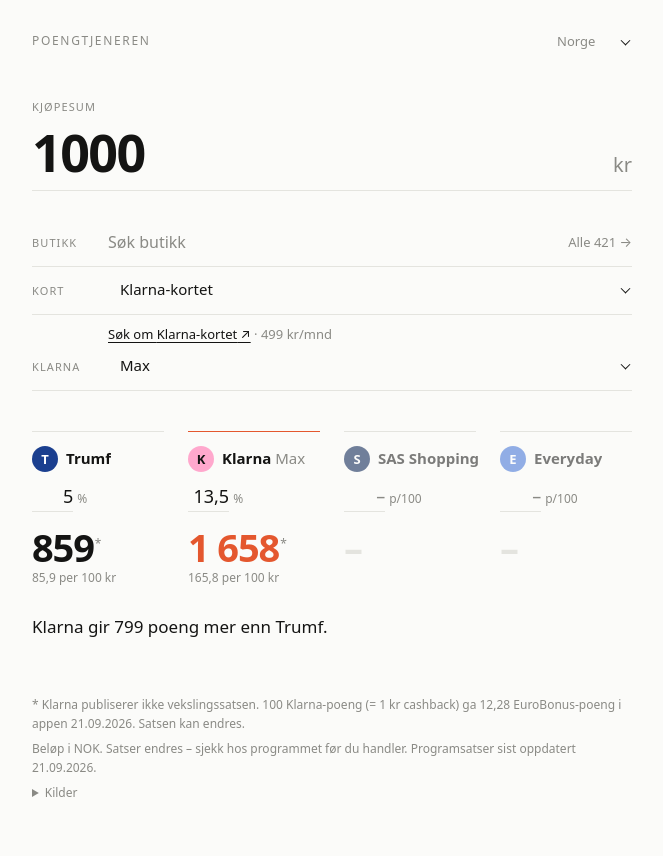
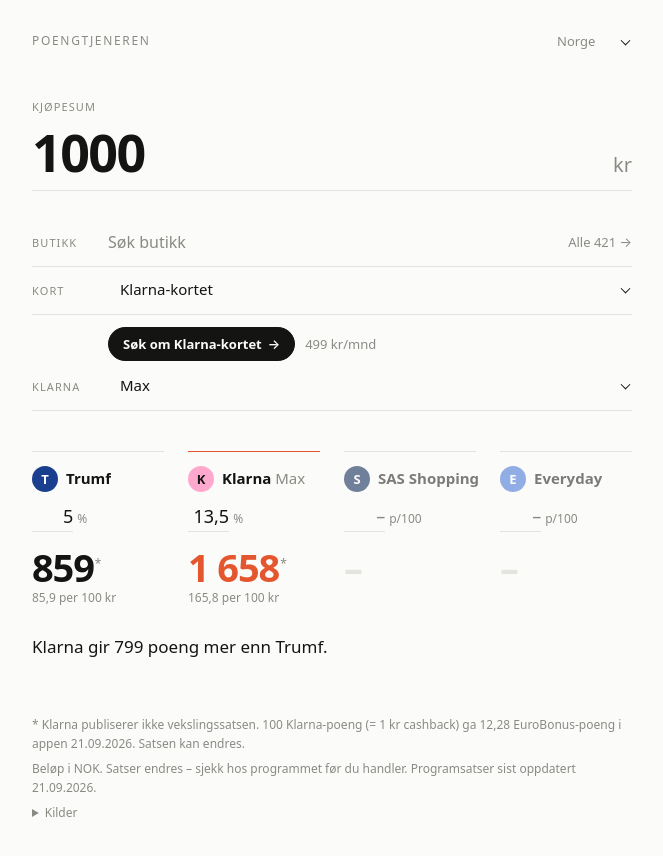
Before and after one commit to Skarstein-Hatlen/poengtjeneren, a React (Vite) app: page / in a window 1280 px wide. Shown: the top 856 px of the page, without its empty margins (308-971 px from the left). Built offline with nearby package versions, Linux system fonts and the light colour scheme.

Commit message:
Søknadslenker som knapper
Co-Authored-By: Claude Fable 5.1 <noreply@anthropic.com>

```diff
--- a/src/App.tsx
+++ b/src/App.tsx
@@ -391,10 +391,10 @@ export default function App() {
         {kort && kort.id !== ANNET && kortLenke(kort) && (
           <p className="kortlenke">
             <a href={kortLenke(kort)!} target="_blank" rel={kort.annonse ? 'sponsored noreferrer' : 'noreferrer'}>
-              Søk om {kort.navn} ↗
+              Søk om {kort.navn} <span aria-hidden="true">→</span>
             </a>
             {kort.annonse && <span className="annonse">Annonse</span>}
-            {kort.pris && <span className="muted"> · {kort.pris}</span>}
+            {kort.pris && <span className="muted">{kort.pris}</span>}
           </p>
         )}
         {programmer
@@ -446,9 +446,11 @@ export default function App() {
       )}
       {kortTips && (
         <p className="tips">
-          Med {kortTips.kort.navn} hadde {kortTips.program.kortnavn} gitt {fmtPoeng(kortTips.ekstra)} poeng mer.{' '}
+          <span>
+            Med {kortTips.kort.navn} hadde {kortTips.program.kortnavn} gitt {fmtPoeng(kortTips.ekstra)} poeng mer.
+          </span>
           <a href={kortLenke(kortTips.kort)!} target="_blank" rel={kortTips.kort.annonse ? 'sponsored noreferrer' : 'noreferrer'}>
-            Søk om kortet ↗
+            Søk om kortet <span aria-hidden="true">→</span>
           </a>
           {kortTips.kort.annonse && <span className="annonse">Annonse</span>}
         </p>
--- a/src/styles.css
+++ b/src/styles.css
@@ -521,15 +521,47 @@ select option {
 /* Kortlenke og tips */
 .kortlenke {
   margin: 0;
-  padding: 10px 0 0 76px;
+  padding: 12px 0 2px 76px;
   font-size: 13px;
+  display: flex;
+  align-items: center;
+  flex-wrap: wrap;
+  gap: 4px 10px;
 }
 
 .kortlenke a,
 .tips a {
+  display: inline-flex;
+  align-items: center;
+  gap: 6px;
+  padding: 7px 14px;
+  border: 1px solid var(--fg);
+  border-radius: 999px;
+  background: var(--fg);
+  color: var(--bg);
+  font-size: 13px;
+  font-weight: 600;
+  text-decoration: none;
+  white-space: nowrap;
+  transition:
+    background 0.15s,
+    color 0.15s;
+}
+
+.kortlenke a:hover,
+.tips a:hover,
+.kortlenke a:focus-visible,
+.tips a:focus-visible {
+  background: transparent;
   color: var(--fg);
-  text-decoration: underline;
-  text-underline-offset: 3px;
+  outline: none;
+}
+
+.tips {
+  display: flex;
+  align-items: center;
+  flex-wrap: wrap;
+  gap: 8px 12px;
 }
 
 .annonse {
@@ -546,7 +578,7 @@ select option {
 }
 
 .tips {
-  margin: 14px 0 0;
+  margin: 16px 0 0;
   font-size: 14px;
   color: var(--mute);
 }
```
